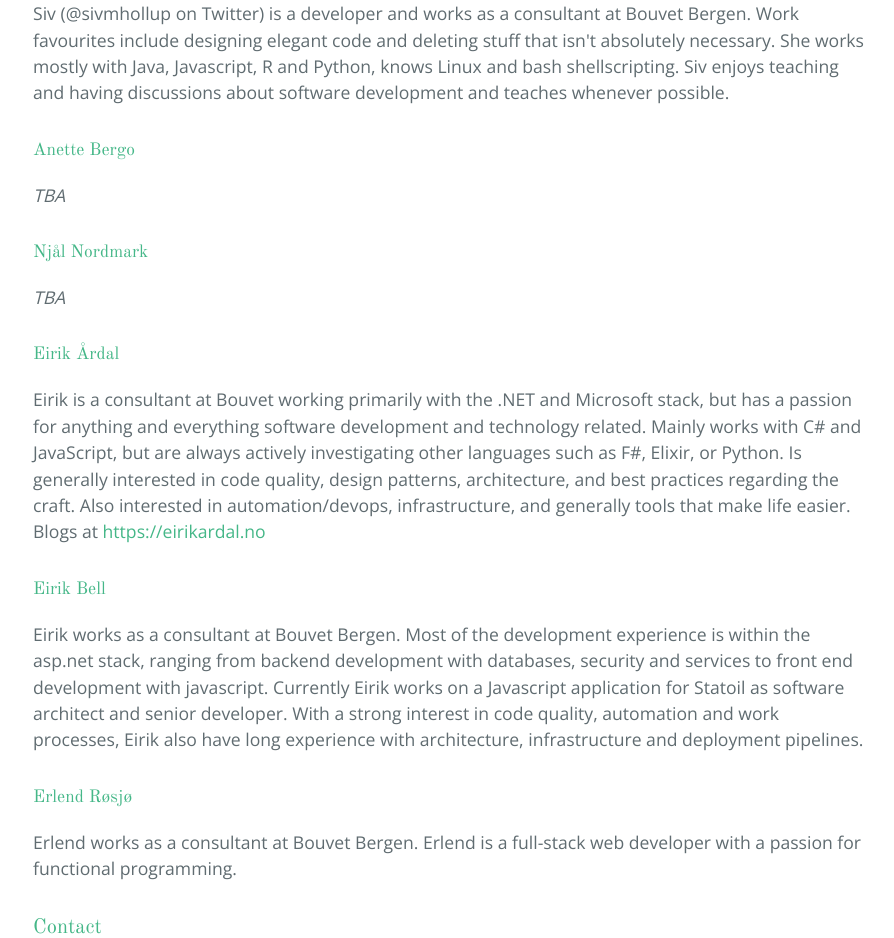
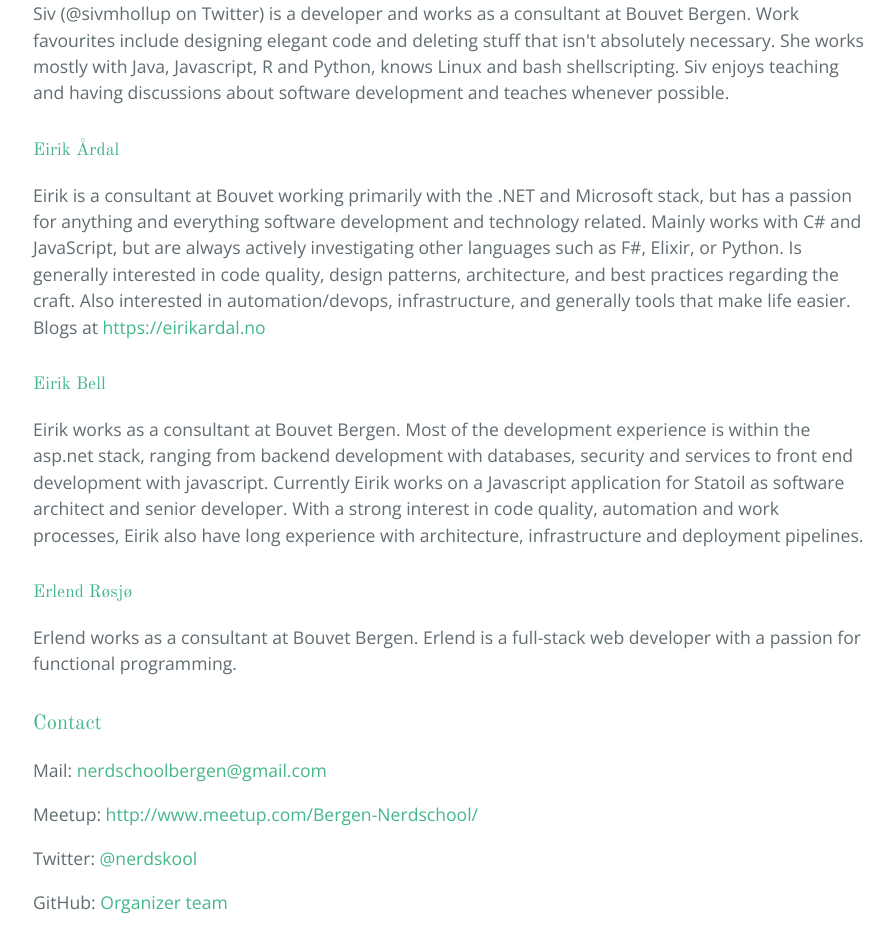
Before and after one commit to nerdschoolbergen/home, a plain HTML site: page index.html in a window 1280 px wide. Shown: the part 1460-2398 px from the top of the page, without its empty margins (191-1085 px from the left). Drawn offline with nearby package versions, Linux system fonts and the light colour scheme.

Commit message:
Update index.html
Removed old names

```diff
--- a/index.html
+++ b/index.html
@@ -78,13 +78,6 @@
             bash shellscripting. Siv enjoys teaching and having discussions
             about software development and teaches whenever possible.
 
-            <h4>Anette Bergo</h4>
-
-            <p><i>TBA</i></p>
-
-            <h4>Njål Nordmark</h4>
-
-            <p><i>TBA</i></p>
 
             <h4>Eirik Årdal</h4>
 
```
